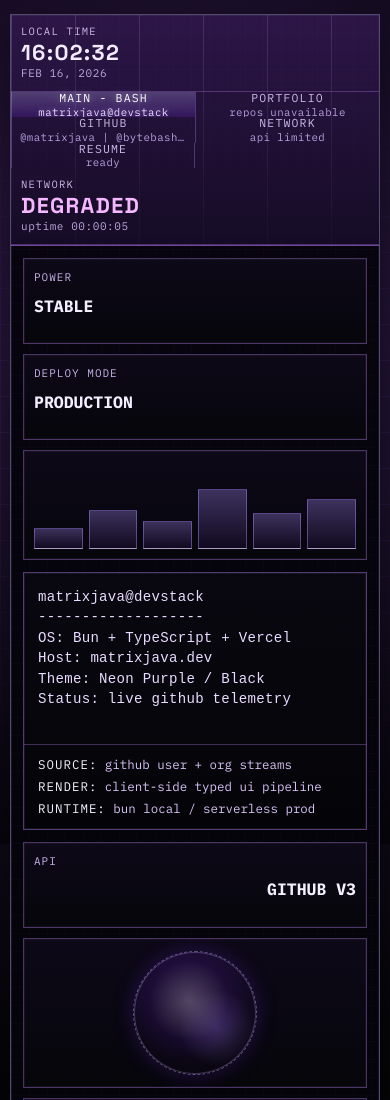
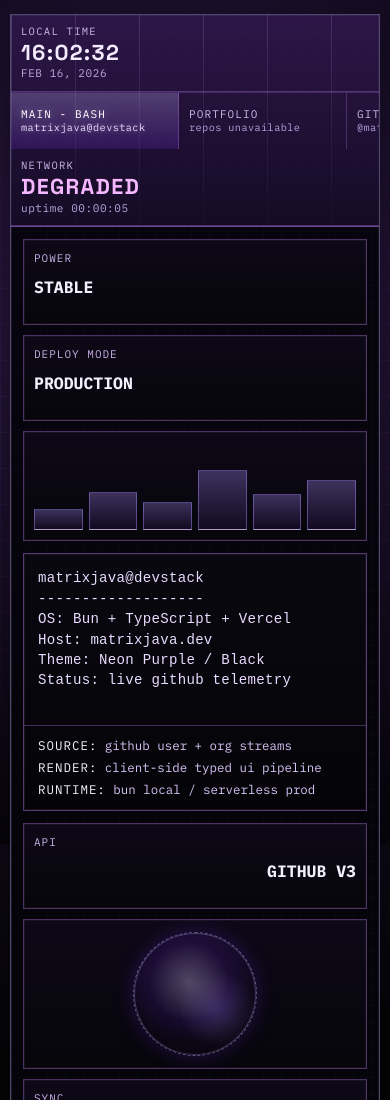
Before and after one commit to MatrixJava/matrixjava.dev, a website with bundled scripts: page index.html in a window 390 px wide. Shown: the top 1100 px of the page. Built offline with nearby package versions, Linux system fonts and the light colour scheme; files whose address does not match are found by name.

Commit message:
Improve mobile navbar with swipeable tab strip

```diff
--- a/styles.css
+++ b/styles.css
@@ -1100,7 +1100,49 @@ h1 {
   }
 
   .ops-tabs {
-    grid-template-columns: repeat(2, minmax(0, 1fr));
+    display: flex;
+    overflow-x: auto;
+    overflow-y: hidden;
+    border-top: 1px solid rgba(192, 132, 252, 0.22);
+    scrollbar-width: thin;
+    scrollbar-color: rgba(168, 85, 247, 0.6) rgba(12, 8, 22, 0.8);
+  }
+
+  .ops-tabs::-webkit-scrollbar {
+    height: 6px;
+  }
+
+  .ops-tabs::-webkit-scrollbar-track {
+    background: rgba(12, 8, 22, 0.8);
+  }
+
+  .ops-tabs::-webkit-scrollbar-thumb {
+    background: rgba(168, 85, 247, 0.6);
+  }
+
+  .ops-tab {
+    flex: 0 0 168px;
+    min-height: 56px;
+    align-items: flex-start;
+    justify-content: center;
+    padding: 7px 10px;
+    border-left: none;
+    border-right: 1px solid rgba(192, 132, 252, 0.28);
+    scroll-snap-align: start;
+  }
+
+  .ops-tab::after {
+    display: none;
+  }
+
+  .ops-tab-label {
+    font-size: 0.69rem;
+    line-height: 1.05;
+  }
+
+  .ops-tab-value {
+    max-width: 146px;
+    font-size: 0.64rem;
   }
 
   .ops-grid {
```
